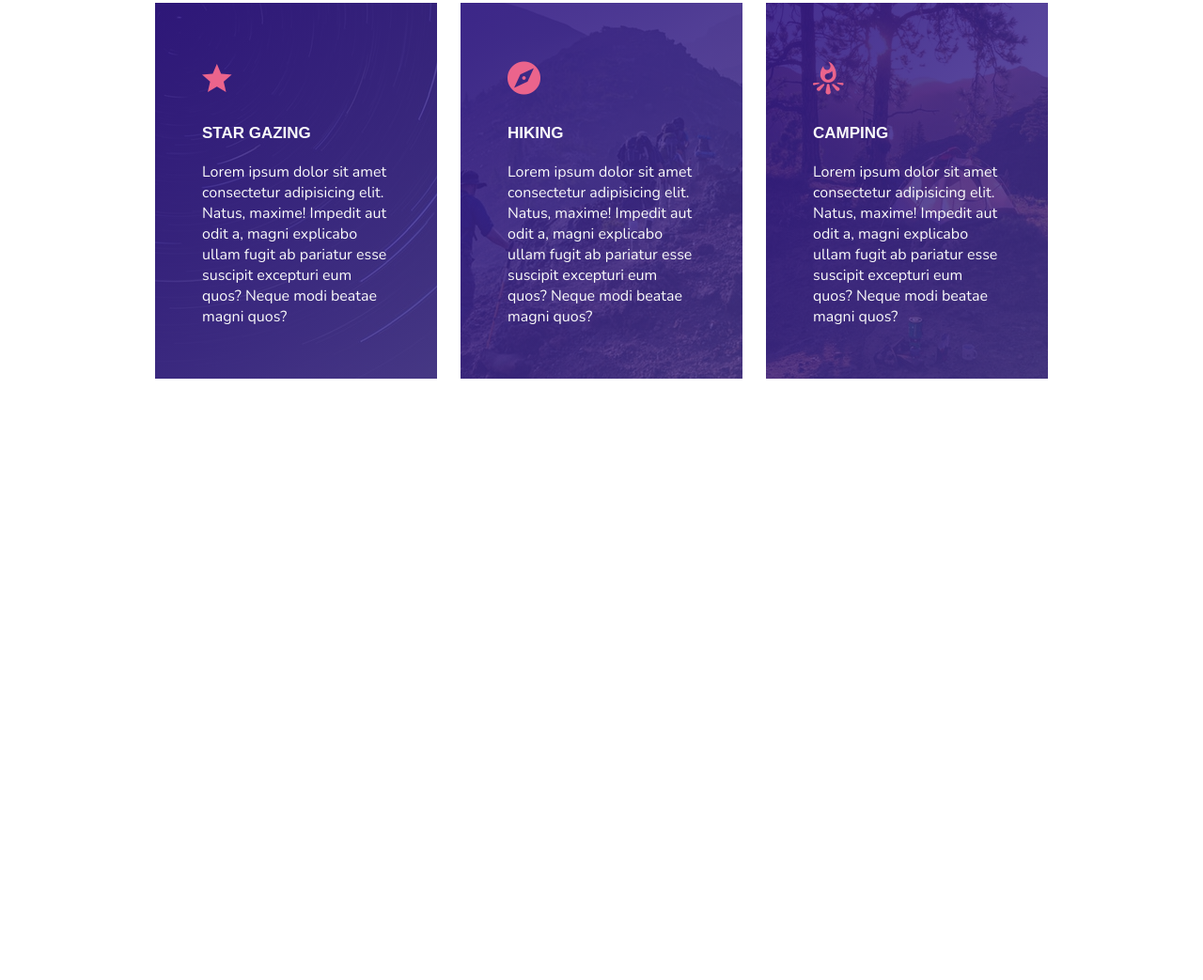
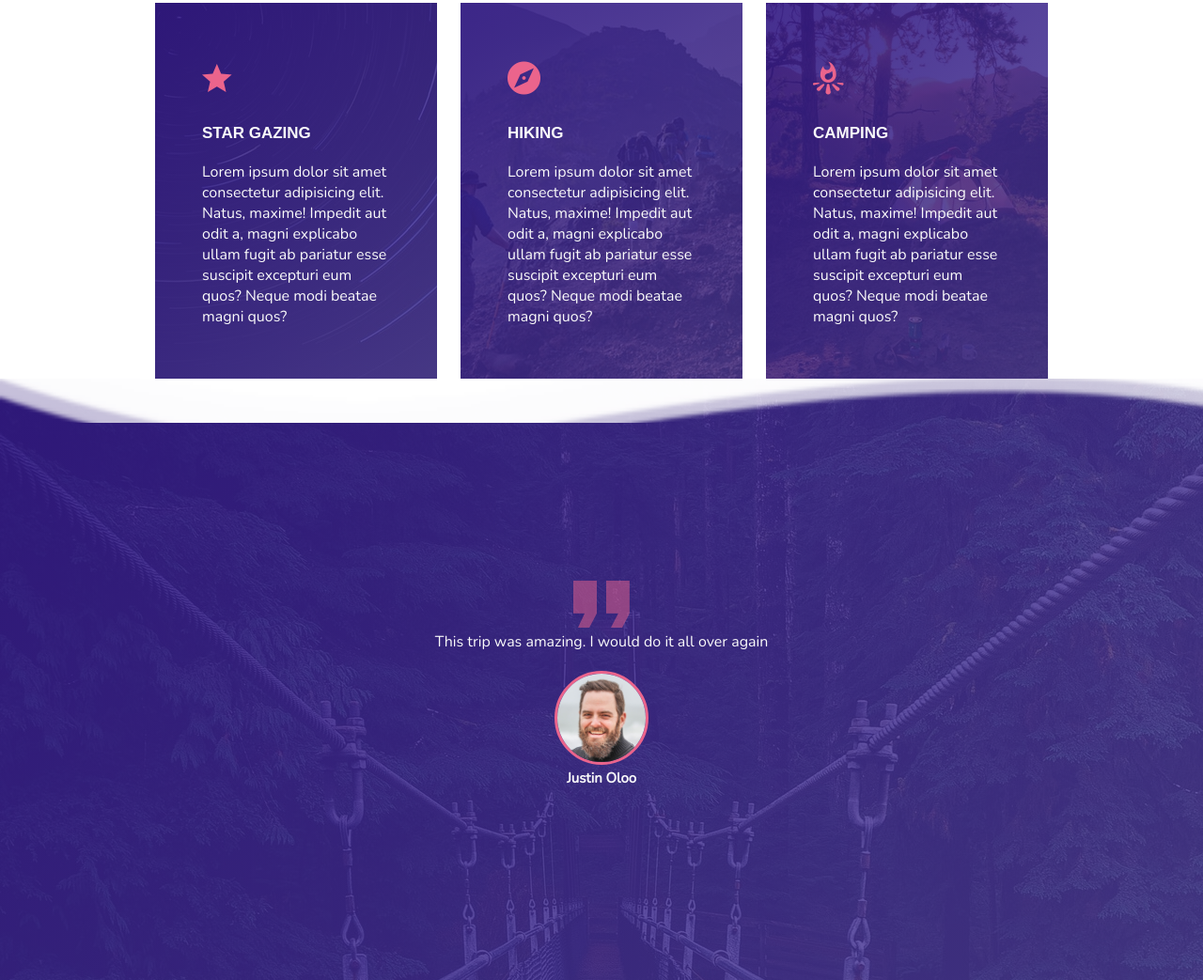
Before and after one commit to mainangethe/tour_responsive_lp, a plain HTML site: page src/index.html in a window 1280 px wide. Shown: the part 816-1859 px from the top of the page at 94% size. Before the commit the page ends 1219 px from the top, so only its background shows below. Drawn offline with nearby package versions, Linux system fonts and the light colour scheme; a web font is replaced by a local one.

Commit message:
Add Testimonial Section
- Allow the tour agency to showcase feedback from their customers.
- Section has a customer name & photo & message areas.

```diff
--- a/assets/stylesheets/main.css
+++ b/assets/stylesheets/main.css
@@ -38,8 +38,22 @@ section  { padding: 5rem 0; }
 
 
 
+/* 2. Common Styles
+---------------- */
+.hero,
+.testimonials  {
+  width: 100%;
+  height: 80vh;
+  position: relative;
 
-/* 2. Header Styles
+  background-size: cover;
+}
+
+
+
+
+
+/* 3. Header Styles
 ------------------- */
 header  {
   width: 100%;
@@ -125,16 +139,11 @@ nav  {
 
 
 
-/* 3. Hero Section Styles
+/* 4. Hero Section Styles
 ------------------------- */
-.hero  {
-  width: 100%;
-  height: 80vh;
-  position: relative;
-
+.hero {
   background: linear-gradient(135deg, rgba(49, 24, 131, .9) 0%, rgba(72, 56, 149, .8) 100%),
-              url('../images/header-bg.jpg');
-  background-size: cover;
+  url('../images/header-bg.jpg') center no-repeat;
 }
 
   .hero::before  {
@@ -188,7 +197,8 @@ nav  {
 
 
 
-/* 4. Experience Outdoors Section Styles */
+/* 5. Experience Outdoors Section Styles
+---------------------------------------- */
 .experience-outdoors  { padding: 0; }
 
 
@@ -260,3 +270,64 @@ nav  {
 .hiking  { background: url('../images/hiking.jpg') center no-repeat; }
 
 .camping  { background: url('../images/camping.jpg') center no-repeat; }
+
+
+
+
+
+/* 6. Testimonials Section Styles
+--------------------------------- */
+.testimonials  {
+  background: linear-gradient(135deg, rgba(49, 24, 131, .9) 0%, rgba(72, 56, 149, .8) 100%),
+              url('../images/testimonials-bg.jpg') center no-repeat fixed;
+}
+
+  .testimonials::before  {
+    content: '';
+    background: url('../images/wave-small-reversed.png') center no-repeat;
+    background-size: cover;
+
+    position: absolute;
+    top: 0;
+    left: 0;
+    width: 100%;
+    height: 4.7rem;
+  }
+
+
+.testimonial  {
+  width: 100%;
+  color: #fafafa;
+  text-align: center;
+
+  position: absolute;
+  top: 55%;
+  left: 50%;
+  transform: translate(-50%, -50%);
+}
+
+
+.testimonial-textbox  {
+  padding: 0 1.5rem;
+  margin-bottom: 2rem;
+  position: relative;
+}
+
+ .testimonial-textbox i  {
+   position: absolute;
+   top: -8rem;
+   left: 50%;
+   transform: translateX(-50%);
+
+   font-size: 8rem;
+   color: #eb648c;
+   opacity: .5;
+   z-index: -1;
+ }
+
+
+.testimonial-customer img  {
+  width: 10rem;
+  border-radius: 100%;
+  border: 3px solid #eb648c;
+}
--- a/src/index.html
+++ b/src/index.html
@@ -139,6 +139,26 @@
         </div>
       </div>
     </section>
+
+
+    <!-- Testimonials -->
+    <section class="testimonials">
+      <div class="container">
+        <div class="testimonial">
+          <div class="testimonial-textbox">
+            <p>This trip was amazing. I would do it all over again</p>
+
+            <i class="icon ion-md-quote"></i>
+          </div>
+
+          <div class="testimonial-customer">
+            <img src="../assets/images/profile-pic.jpg" alt="White man portrait">
+
+            <h2>Justin Oloo</h2>
+          </div>
+        </div>
+      </div>
+    </section>
   </main>
 
   <script src="../assets/scripts/main.js"></script>
```
